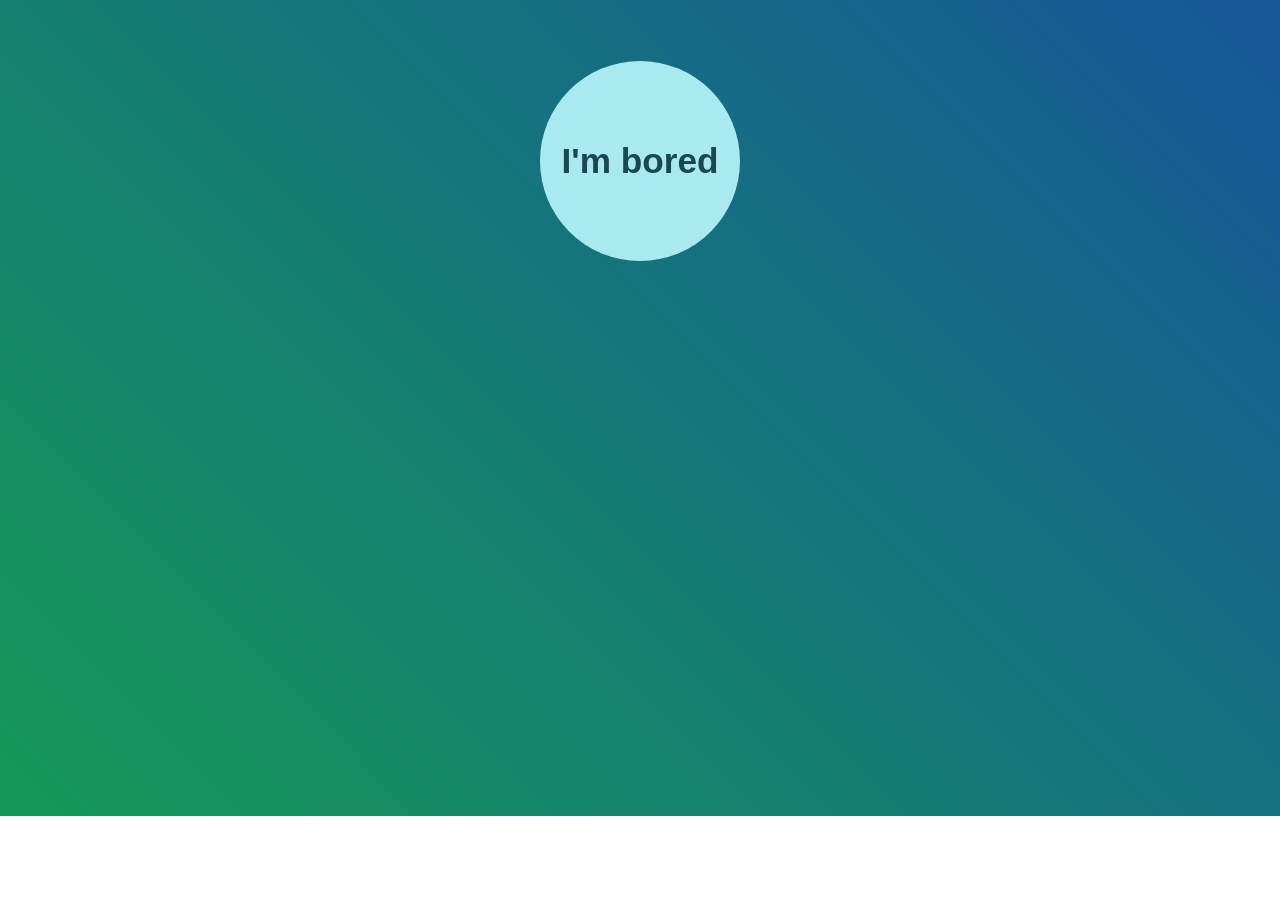
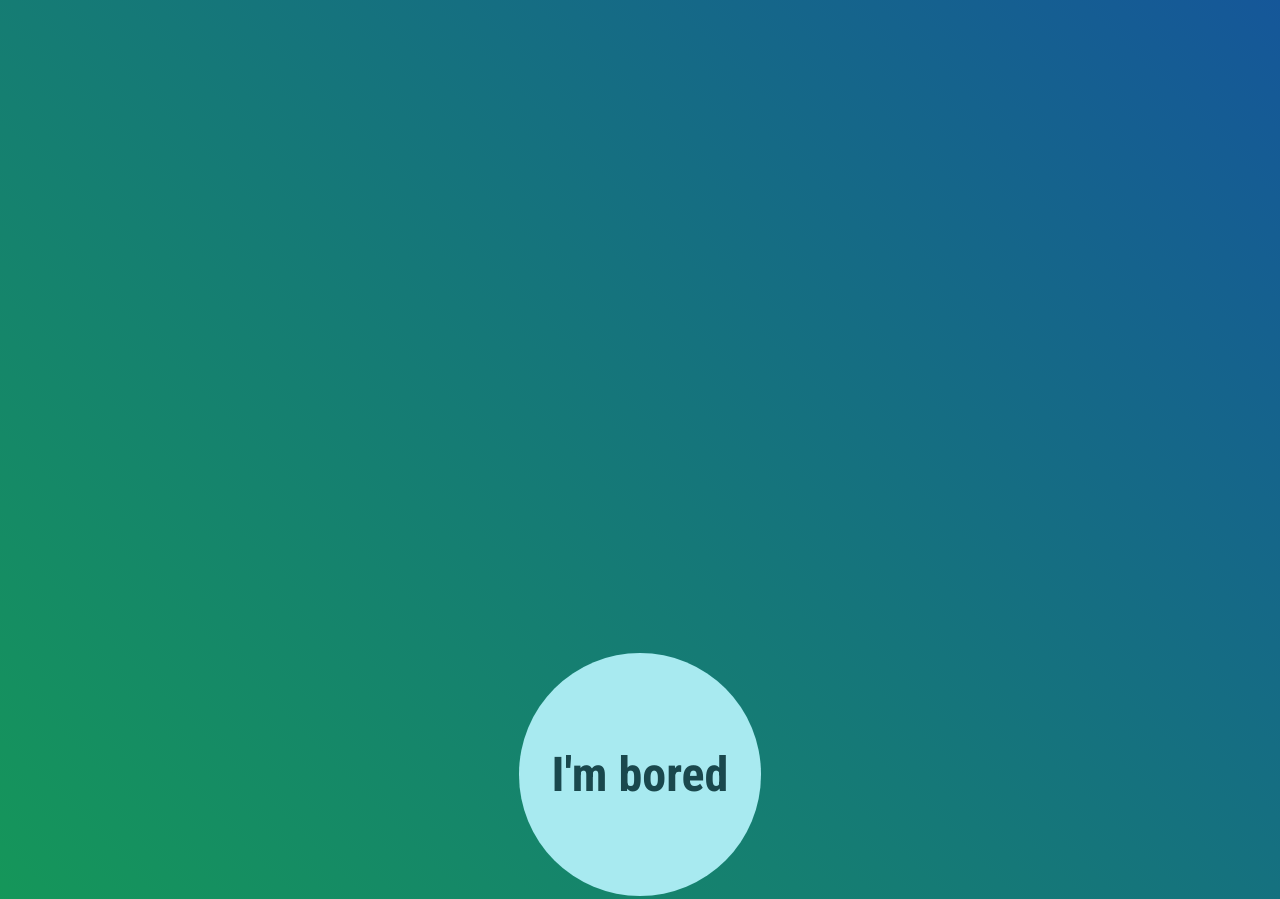
Before and after one commit to elifaltundag/bored, a plain HTML site: page index.html in a window 1280 px wide. Shown: the top 899 px of the page. Before the commit the page ends 816 px from the top, so only its background shows below. Drawn offline with Linux system fonts and the light colour scheme.

Commit message:
Style with grid

```diff
--- a/style.css
+++ b/style.css
@@ -1,5 +1,7 @@
 :root {
     --deg: 45deg;
+    --ff-sans-cond: 'Roboto Condensed', sans-serif;
+    --ff-sans: 'Montserrat', sans-serif;
 }
 
 *, *::before, *::after {
@@ -10,10 +12,9 @@ body {
     min-height: 100vh;
     padding: 2rem 2rem 1rem;
     display: flex;
-    flex-direction: column;
     align-items: center;
-    justify-content: space-between;
-    text-align: center;
+    justify-content: center;
+
 
     background: #159957;  /* fallback for old browsers */
     background: -webkit-linear-gradient(var(--deg), #159957, #155799);  /* Chrome 10-25, Safari 5.1-6 */
@@ -21,10 +22,23 @@ body {
     background-repeat: no-repeat;
 
     color: white;
+
+    font-family: var(--ff-sans);
+}
+
+main {
+    text-align: center;
+    display: grid;
+    grid-template-columns: 100%;
+    grid-template-rows: 2fr 1fr;
+}
+
+h1 {
+    font-size: clamp(1.5rem, 1rem + 5vw, 5rem);
 }
 
 button {
-    width: 200px;
+    width: 10ch;
     aspect-ratio: 1;
     border-radius: 50%;
     border-color: transparent;
@@ -32,6 +46,13 @@ button {
     cursor: pointer;
     color: hsl(185, 50%, 20%);
     font-weight: 700;
-    font-size: 2.2rem;
+    font-size: clamp(1.2rem, 1rem + 5vw, 3rem);
     margin-bottom: 4rem;
+    font-family: var(--ff-sans-cond);
+    font-weight: 700;
+    justify-self: center;
 }
+
+.lighter {
+    font-weight: 200;
+}
```
